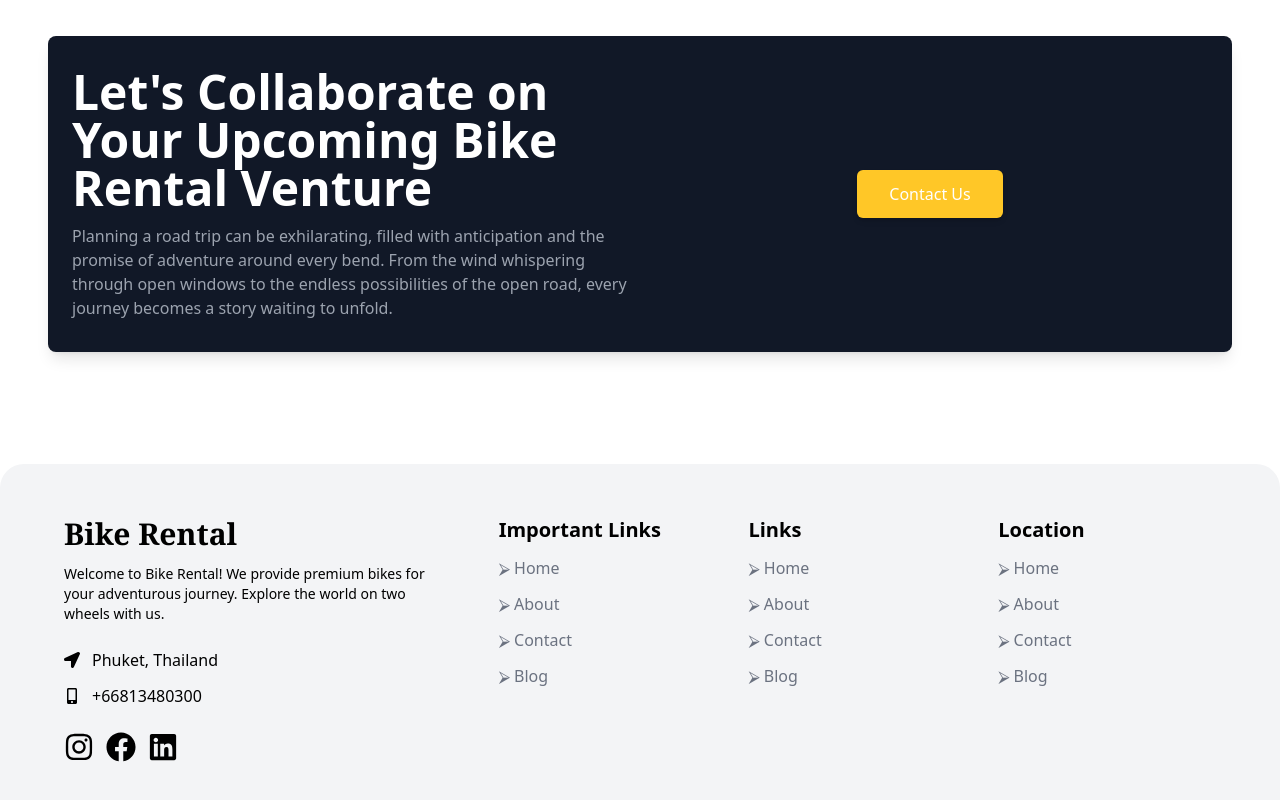
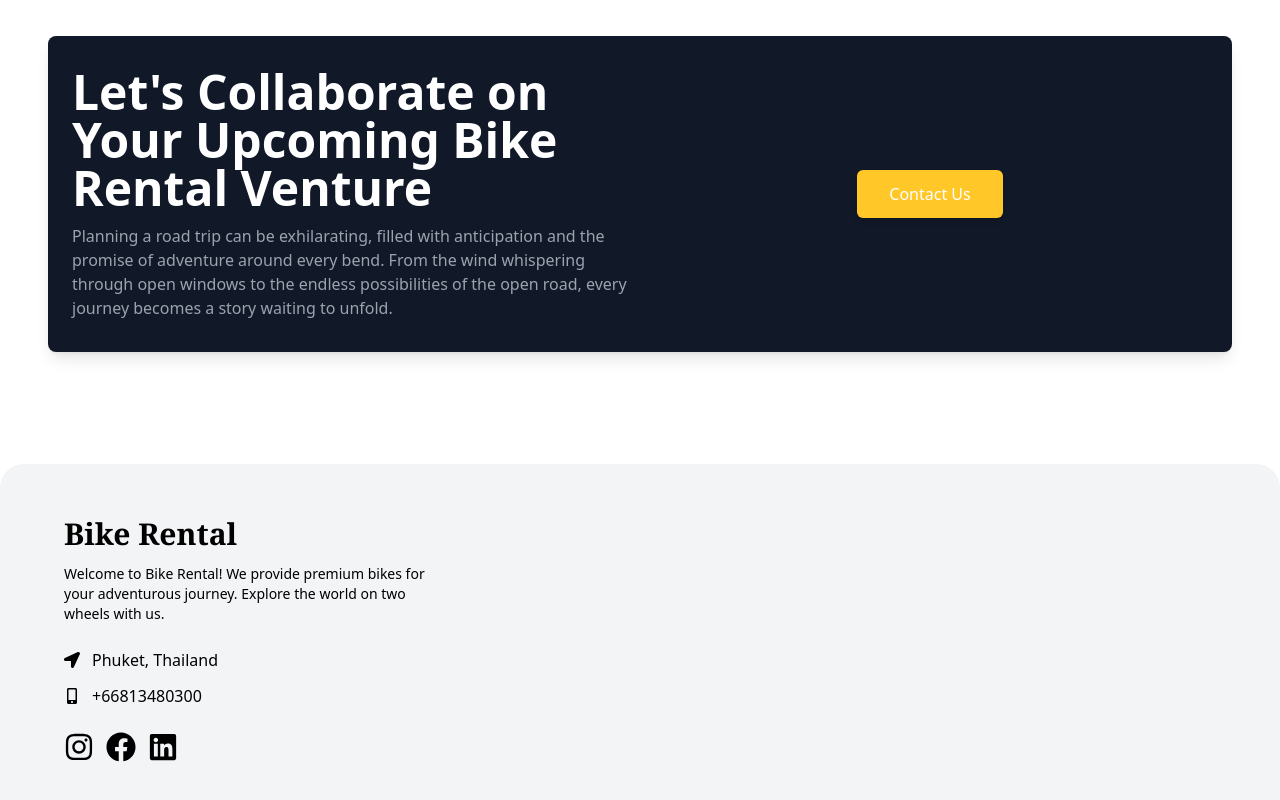
Before and after one commit to NirejBatrai/Bike-renting-app, a React (Vite) app: page / in a window 1280 px wide. Shown: the part 2472-3272 px from the top of the page. Built offline with nearby package versions, Linux system fonts and the light colour scheme.

Commit message:
Removed the unused Links

```diff
--- a/src/components/Footer/Footer.jsx
+++ b/src/components/Footer/Footer.jsx
@@ -32,105 +32,50 @@ const FooterLinks = [
 
 const Footer = () => {
   return (
-    <div className="bg-gray-100 dark:bg-dark mt-14 rounded-t-3xl">
-      <section className="container">
-        <div className=" grid md:grid-cols-3 py-5">
+    <div className='bg-gray-100 dark:bg-dark mt-14 rounded-t-3xl'>
+      <section className='container'>
+        <div className=' grid md:grid-cols-3 py-5'>
           {/* company Details */}
-          <div className=" py-8 px-4 ">
-            <h1 className="sm:text-3xl text-xl font-bold sm:text-left text-justify mb-3 flex items-center gap-3 font-serif">
+          <div className=' py-8 px-4 '>
+            <h1 className='sm:text-3xl text-xl font-bold sm:text-left text-justify mb-3 flex items-center gap-3 font-serif'>
               Bike Rental
             </h1>
-            <p className="text-sm">
+            <p className='text-sm'>
               Welcome to Bike Rental! We provide premium bikes for your
               adventurous journey. Explore the world on two wheels with us.
             </p>
             <br />
-            <div className="flex items-center gap-3">
+            <div className='flex items-center gap-3'>
               <FaLocationArrow />
               <p>Phuket, Thailand</p>
             </div>
-            <div className="flex items-center gap-3 mt-3">
+            <div className='flex items-center gap-3 mt-3'>
               <FaMobileAlt />
               <p>+66813480300</p>
             </div>
             {/* Social Handle */}
-            <div className="flex items-center gap-3 mt-6">
+            <div className='flex items-center gap-3 mt-6'>
               <a
-               href="https://www.instagram.com/"
-               target="_blank"
-               rel="noopener noreferrer">
-                <FaInstagram className="text-3xl hover:text-primary duration-300" />
+                href='https://www.instagram.com/'
+                target='_blank'
+                rel='noopener noreferrer'
+              >
+                <FaInstagram className='text-3xl hover:text-primary duration-300' />
               </a>
               <a
-                href="https://www.facebook.com/"
-                target="_blank"
-                rel="noopener noreferrer"
-                >
-                <FaFacebook className="text-3xl hover:text-primary duration-300" />
+                href='https://www.facebook.com/'
+                target='_blank'
+                rel='noopener noreferrer'
+              >
+                <FaFacebook className='text-3xl hover:text-primary duration-300' />
               </a>
               <a
-                href="https://www.linkedin.com/"
-                target="_blank"
-                rel="noopener noreferrer"
+                href='https://www.linkedin.com/'
+                target='_blank'
+                rel='noopener noreferrer'
               >
-                <FaLinkedin className="text-3xl hover:text-primary duration-300" />
+                <FaLinkedin className='text-3xl hover:text-primary duration-300' />
               </a>
-            </div>
-          </div>
-          {/* Links */}
-          <div className="grid grid-cols-2 sm:grid-cols-3 col-span-2 md:pl-10 ">
-            <div className="">
-              <div className="py-8 px-4 ">
-                <h1 className="sm:text-xl text-xl font-bold sm:text-left text-justify mb-3">
-                  Important Links
-                </h1>
-                <ul className={`flex flex-col gap-3`}>
-                  {FooterLinks.map((link) => (
-                    <li
-                      key={link.id}
-                      className="cursor-pointer hover:translate-x-1 duration-300 hover:!text-primary space-x-1 text-gray-500 dark:text-gray-200"
-                    >
-                      <span>&#11162;</span>
-                      <span>{link.title}</span>
-                    </li>
-                  ))}
-                </ul>
-              </div>
-            </div>
-
-            <div className="py-8 px-4 ">
-              <h1 className="sm:text-xl text-xl font-bold sm:text-left text-justify mb-3">
-                Links
-              </h1>
-              <ul className={`flex flex-col gap-3`}>
-                {FooterLinks.map((link) => (
-                  <li
-                    key={link.id}
-                    className="cursor-pointer hover:translate-x-1 duration-300 hover:!text-primary space-x-1 text-gray-500 dark:text-gray-200"
-                  >
-                    <span>&#11162;</span>
-                    <span>{link.title}</span>
-                  </li>
-                ))}
-              </ul>
-            </div>
-
-            <div className="py-8 px-4 ">
-              <h1 className="sm:text-xl text-xl font-bold sm:text-left text-justify mb-3">
-                Location
-              </h1>
-              {/* <ul className="list-disc list-inside"> */}
-              <ul className="flex flex-col gap-3">
-                {FooterLinks.map((link) => (
-                  <li
-                    key={link.id}
-                    className="cursor-pointer hover:translate-x-1 duration-300 hover:!text-primary space-x-1 text-gray-500 dark:text-gray-200"
-                  >
-                    <span>&#11162;</span>
-                    <span>{link.title}</span>
-                  </li>
-                ))}
-              </ul>
             </div>
           </div>
         </div>
```
